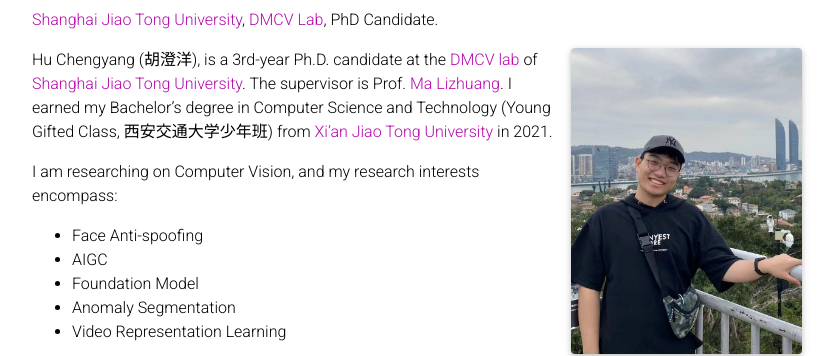
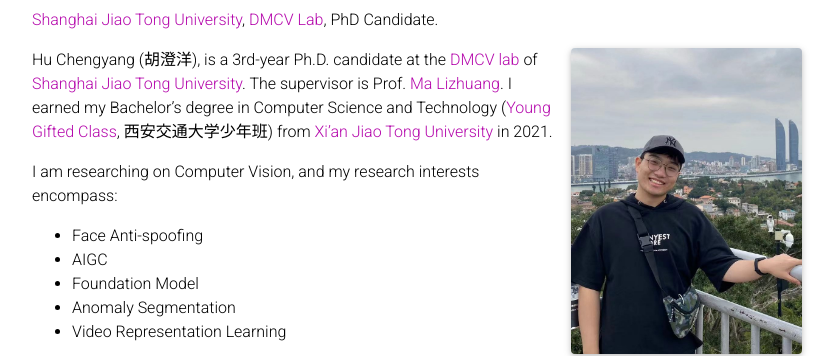
Before and after one commit to hu-cheng-yang/hu-cheng-yang.github.io, a Jekyll site: the page built from _pages/about.md, in a window 1280 px wide. Shown: the part 153-509 px from the top of the page, without its empty margins (223-1059 px from the left). Built offline with Jekyll 4.4.1, drawn with Linux system fonts in a browser that asks for light colours; full-size pictures stand in for the smaller copies a plugin makes; emoji names are drawn with the system emoji font; comment, search, counter and statistics services are not loaded; a style sheet for code colours, icons or effects is not loaded; part of the change alters nothing that is shown.

```diff
--- a/_pages/about.md
+++ b/_pages/about.md
@@ -18,7 +18,7 @@ selected_papers: false # includes a list of papers marked as "selected={true}"
 social: true  # includes social icons at the bottom of the page
 ---
 
-Hu Chengyang (胡澄洋), is a 3rd-year Ph.D. candidate at the [DMCV lab](https://dmcv.sjtu.edu.cn/) of [Shanghai Jiao Tong University](https://www.sjtu.edu.cn/). The supervisor is Prof. [Ma Lizhuang](https://dmcv.sjtu.edu.cn/people/). I earned my Bachelor's degree in Computer Science and Technology (Young Gifted Class, 西安交通大学少年班) from [Xi'an Jiao Tong University](http://en.xjtu.edu.cn/) in 2021.
+Hu Chengyang (胡澄洋), is a 3rd-year Ph.D. candidate at the [DMCV lab](https://dmcv.sjtu.edu.cn/) of [Shanghai Jiao Tong University](https://www.sjtu.edu.cn/). The supervisor is Prof. [Ma Lizhuang](https://dmcv.sjtu.edu.cn/people/). I earned my Bachelor's degree in Computer Science and Technology ([Young Gifted Class](https://bjb.xjtu.edu.cn/info/1071/1237.htm), 西安交通大学少年班) from [Xi'an Jiao Tong University](http://en.xjtu.edu.cn/) in 2021.
 
 I am researching on Computer Vision, and my research interests encompass:
 
```
